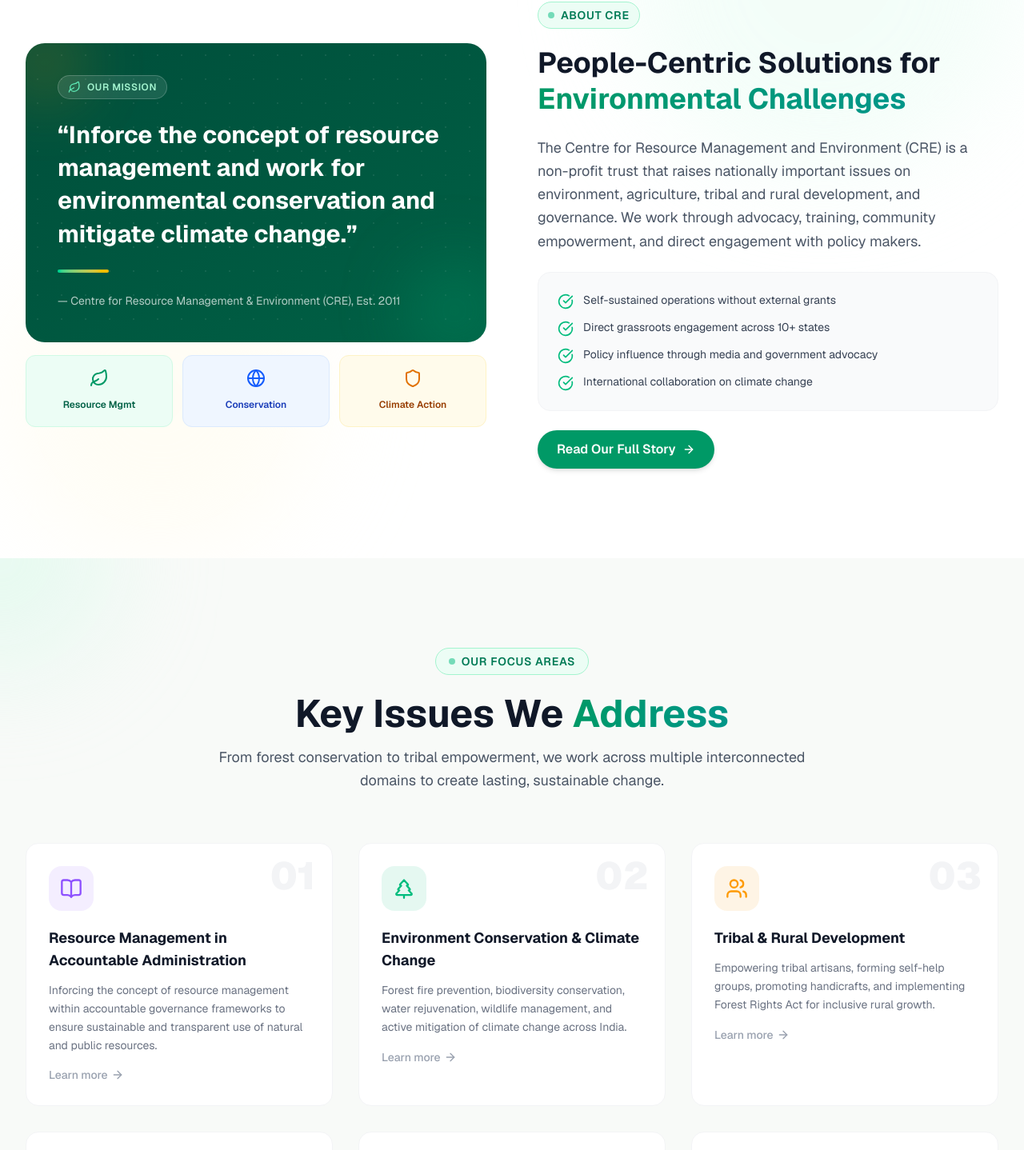
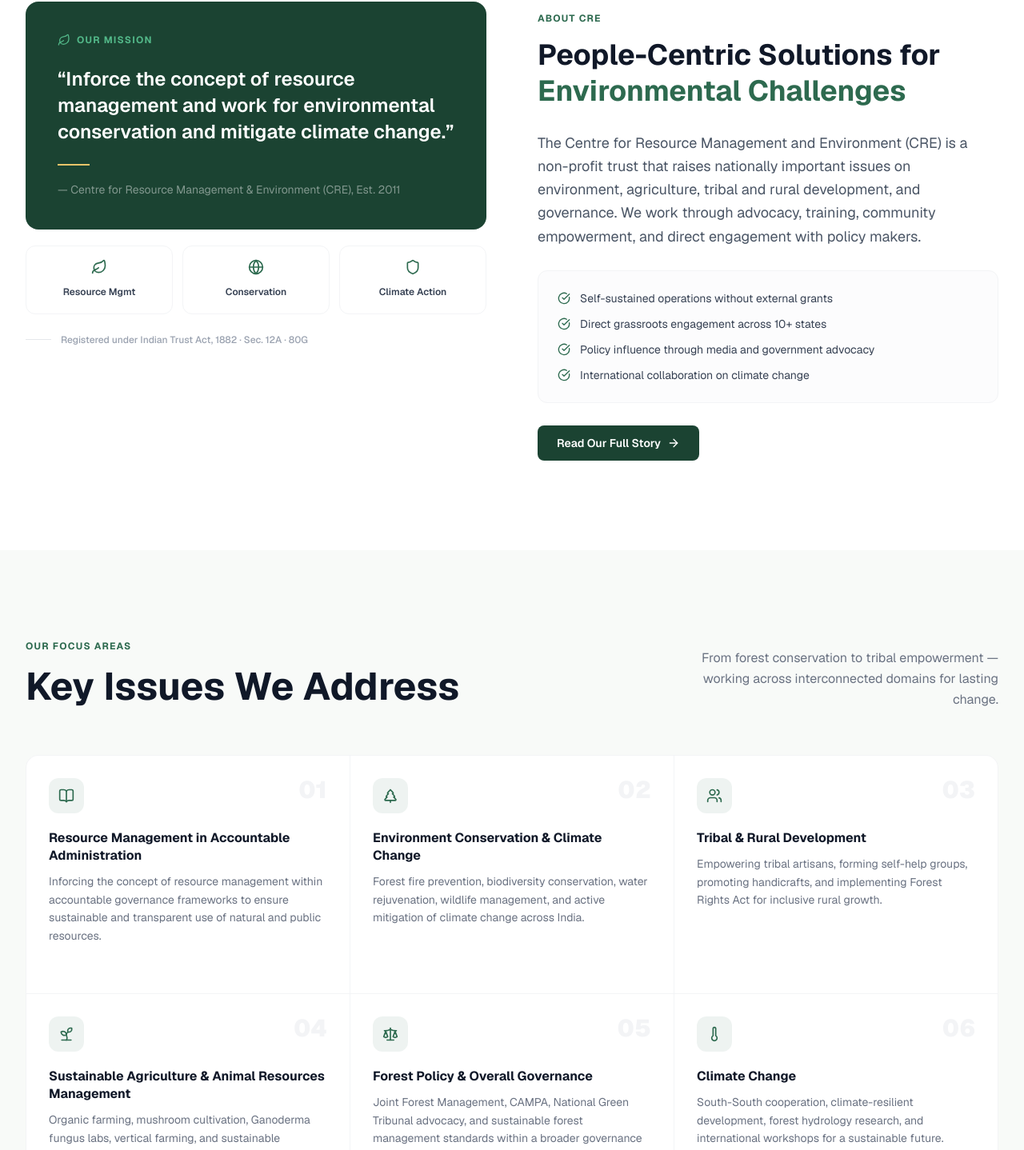
Before and after one commit to Rishu764/CRE, a Next.js app: page / in a window 1280 px wide. Shown: the part 950-2388 px from the top of the page at 80% size. Built offline with nearby package versions, Linux system fonts and the light colour scheme.

Commit message:
redesign home page

```diff
--- a/components/home/AboutPreview.tsx
+++ b/components/home/AboutPreview.tsx
@@ -3,82 +3,70 @@
 
 export default function AboutPreview() {
   return (
-    <section className="py-20 lg:py-28 bg-white relative overflow-hidden">
-      {/* Subtle background decoration */}
-      <div className="absolute top-20 right-0 w-[500px] h-[500px] bg-emerald-50 rounded-full blur-3xl opacity-60 -translate-y-1/2" />
-      <div className="absolute bottom-0 left-0 w-[400px] h-[400px] bg-amber-50 rounded-full blur-3xl opacity-50" />
+    <section className="py-20 lg:py-28 bg-white">
+      <div className="max-w-7xl mx-auto px-4 sm:px-6 lg:px-8">
+        <div className="grid lg:grid-cols-2 gap-16 items-start">
 
-      <div className="max-w-7xl mx-auto px-4 sm:px-6 lg:px-8 relative z-10">
-        <div className="grid lg:grid-cols-2 gap-16 items-center">
-          {/* Left - Visual with Mission Statement */}
-          <div className="relative">
-            {/* Main mission card */}
-            <div className="relative bg-gradient-to-br from-emerald-900 to-emerald-800 rounded-3xl p-8 lg:p-10 text-white overflow-hidden">
-              {/* Decorative pattern */}
-              <div className="absolute inset-0 opacity-10">
-                <svg className="w-full h-full" xmlns="http://www.w3.org/2000/svg">
-                  <defs>
-                    <pattern id="about-dots" x="0" y="0" width="30" height="30" patternUnits="userSpaceOnUse">
-                      <circle cx="15" cy="15" r="1" fill="white" />
-                    </pattern>
-                  </defs>
-                  <rect width="100%" height="100%" fill="url(#about-dots)" />
-                </svg>
-              </div>
-
+          {/* Left — Mission block */}
+          <div className="space-y-5">
+            {/* Mission card — solid dark green, clean */}
+            <div className="relative bg-[#1b4332] rounded-2xl p-8 lg:p-10 text-white overflow-hidden">
               <div className="relative z-10">
-                <div className="inline-flex items-center gap-2 px-3 py-1.5 bg-white/10 rounded-full border border-white/20 mb-6">
-                  <Leaf className="w-4 h-4 text-emerald-300" />
-                  <span className="text-xs font-semibold text-emerald-200 uppercase tracking-wider">Our Mission</span>
+                <div className="flex items-center gap-2 mb-6">
+                  <Leaf className="w-4 h-4 text-[#52b788]" />
+                  <span className="text-xs font-bold text-[#52b788] uppercase tracking-widest">
+                    Our Mission
+                  </span>
                 </div>
 
-                <blockquote className="text-xl sm:text-2xl lg:text-3xl font-bold leading-snug mb-6">
-                  &ldquo;Inforce the concept of resource management and work for environmental conservation and mitigate climate change.&rdquo;
+                <blockquote className="text-xl sm:text-2xl font-semibold leading-snug text-white mb-6">
+                  &ldquo;Inforce the concept of resource management and work for
+                  environmental conservation and mitigate climate change.&rdquo;
                 </blockquote>
 
-                <div className="w-16 h-1 bg-gradient-to-r from-emerald-400 to-amber-400 rounded-full mb-6" />
+                <div className="w-10 h-0.5 bg-[#e9c46a] mb-5" />
 
-                <p className="text-white/70 text-sm leading-relaxed">
-                  — Centre for Resource Management & Environment (CRE), Est. 2011
+                <p className="text-white/45 text-sm">
+                  — Centre for Resource Management &amp; Environment (CRE), Est. 2011
                 </p>
               </div>
-
-              {/* Corner decoration */}
-              <div className="absolute -bottom-6 -right-6 w-32 h-32 bg-emerald-600/30 rounded-full blur-2xl" />
-              <div className="absolute -top-6 -left-6 w-24 h-24 bg-amber-500/20 rounded-full blur-2xl" />
             </div>
 
-            {/* Three floating mini cards below */}
-            <div className="grid grid-cols-3 gap-3 mt-4">
-              <div className="bg-emerald-50 border border-emerald-100 rounded-xl p-4 text-center hover:-translate-y-1 transition-transform">
-                <Leaf className="w-6 h-6 text-emerald-600 mx-auto mb-2" />
-                <span className="text-xs font-semibold text-emerald-800">Resource Mgmt</span>
-              </div>
-              <div className="bg-blue-50 border border-blue-100 rounded-xl p-4 text-center hover:-translate-y-1 transition-transform">
-                <Globe className="w-6 h-6 text-blue-600 mx-auto mb-2" />
-                <span className="text-xs font-semibold text-blue-800">Conservation</span>
-              </div>
-              <div className="bg-amber-50 border border-amber-100 rounded-xl p-4 text-center hover:-translate-y-1 transition-transform">
-                <Shield className="w-6 h-6 text-amber-600 mx-auto mb-2" />
-                <span className="text-xs font-semibold text-amber-800">Climate Action</span>
-              </div>
+            {/* Three pillars — single color, clean */}
+            <div className="grid grid-cols-3 gap-3">
+              {[
+                { icon: Leaf, label: "Resource Mgmt" },
+                { icon: Globe, label: "Conservation" },
+                { icon: Shield, label: "Climate Action" },
+              ].map(({ icon: Icon, label }) => (
+                <div
+                  key={label}
+                  className="border border-gray-100 rounded-xl p-4 text-center hover:border-[#2d6a4f]/30 hover:bg-[#2d6a4f]/5 transition-colors"
+                >
+                  <Icon className="w-5 h-5 text-[#2d6a4f] mx-auto mb-2" />
+                  <span className="text-xs font-semibold text-gray-700">{label}</span>
+                </div>
+              ))}
+            </div>
+
+            {/* Registration note */}
+            <div className="flex items-center gap-3 pt-1">
+              <div className="w-8 h-px bg-gray-200" />
+              <span className="text-xs text-gray-400 font-medium">
+                Registered under Indian Trust Act, 1882 · Sec. 12A · 80G
+              </span>
             </div>
           </div>
 
-          {/* Right - Content */}
-          <div className="space-y-6">
+          {/* Right — Content */}
+          <div className="space-y-7 lg:pt-2">
             <div>
-              <div className="inline-flex items-center gap-2 px-3 py-1.5 bg-emerald-50 border border-emerald-200 rounded-full mb-3">
-                <span className="w-2 h-2 bg-emerald-500 rounded-full animate-pulse" />
-                <span className="text-sm font-semibold text-emerald-700 uppercase tracking-wider">
-                  About CRE
-                </span>
-              </div>
-              <h2 className="text-3xl lg:text-4xl font-bold text-gray-900 mt-2 leading-tight">
+              <span className="text-xs font-bold text-[#2d6a4f] uppercase tracking-widest">
+                About CRE
+              </span>
+              <h2 className="text-3xl lg:text-4xl font-bold text-gray-900 mt-3 leading-tight">
                 People-Centric Solutions for{" "}
-                <span className="bg-gradient-to-r from-emerald-600 to-teal-600 bg-clip-text text-transparent">
-                  Environmental Challenges
-                </span>
+                <span className="text-[#2d6a4f]">Environmental Challenges</span>
               </h2>
             </div>
 
@@ -90,7 +78,8 @@
               empowerment, and direct engagement with policy makers.
             </p>
 
-            <div className="space-y-3 bg-gray-50 rounded-2xl p-6 border border-gray-100">
+            {/* Key points */}
+            <div className="space-y-3 border border-gray-100 rounded-xl p-6 bg-gray-50/50">
               {[
                 "Self-sustained operations without external grants",
                 "Direct grassroots engagement across 10+ states",
@@ -98,7 +87,7 @@
                 "International collaboration on climate change",
               ].map((point) => (
                 <div key={point} className="flex items-start gap-3">
-                  <CheckCircle className="w-5 h-5 text-emerald-500 shrink-0 mt-0.5" />
+                  <CheckCircle className="w-4 h-4 text-[#2d6a4f] shrink-0 mt-0.5" />
                   <span className="text-sm text-gray-700">{point}</span>
                 </div>
               ))}
@@ -106,7 +95,7 @@
 
             <Link
               href="/about"
-              className="inline-flex items-center gap-2 px-6 py-3 bg-emerald-600 text-white font-semibold rounded-full hover:bg-emerald-700 transition-all shadow-md hover:shadow-lg group"
+              className="inline-flex items-center gap-2 px-6 py-3 bg-[#1b4332] text-white text-sm font-semibold rounded-lg hover:bg-[#2d6a4f] transition-colors group"
             >
               Read Our Full Story
               <ArrowRight className="w-4 h-4 group-hover:translate-x-1 transition-transform" />
--- a/components/home/KeyIssuesSection.tsx
+++ b/components/home/KeyIssuesSection.tsx
@@ -20,10 +20,6 @@
     title: "Resource Management in Accountable Administration",
     description:
       "Inforcing the concept of resource management within accountable governance frameworks to ensure sustainable and transparent use of natural and public resources.",
-    gradient: "from-violet-500 to-purple-600",
-    iconBg: "bg-violet-500/10",
-    iconColor: "text-violet-500",
-    borderHover: "hover:border-violet-400",
     number: "01",
   },
   {
@@ -31,10 +27,6 @@
     title: "Environment Conservation & Climate Change",
     description:
       "Forest fire prevention, biodiversity conservation, water rejuvenation, wildlife management, and active mitigation of climate change across India.",
-    gradient: "from-emerald-500 to-green-600",
-    iconBg: "bg-emerald-500/10",
-    iconColor: "text-emerald-500",
-    borderHover: "hover:border-emerald-400",
     number: "02",
   },
   {
@@ -42,10 +34,6 @@
     title: "Tribal & Rural Development",
     description:
       "Empowering tribal artisans, forming self-help groups, promoting handicrafts, and implementing Forest Rights Act for inclusive rural growth.",
-    gradient: "from-amber-500 to-orange-600",
-    iconBg: "bg-amber-500/10",
-    iconColor: "text-amber-500",
-    borderHover: "hover:border-amber-400",
     number: "03",
   },
   {
@@ -53,10 +41,6 @@
     title: "Sustainable Agriculture & Animal Resources Management",
     description:
       "Organic farming, mushroom cultivation, Ganoderma fungus labs, vertical farming, and sustainable management of animal resources for enhanced farmer income.",
-    gradient: "from-lime-500 to-green-600",
-    iconBg: "bg-lime-500/10",
-    iconColor: "text-lime-500",
-    borderHover: "hover:border-lime-400",
     number: "04",
   },
   {
@@ -64,10 +48,6 @@
     title: "Forest Policy & Overall Governance",
     description:
       "Joint Forest Management, CAMPA, National Green Tribunal advocacy, and sustainable forest management standards within a broader governance framework.",
-    gradient: "from-blue-500 to-indigo-600",
-    iconBg: "bg-blue-500/10",
-    iconColor: "text-blue-500",
-    borderHover: "hover:border-blue-400",
     number: "05",
   },
   {
@@ -75,10 +55,6 @@
     title: "Climate Change",
     description:
       "South-South cooperation, climate-resilient development, forest hydrology research, and international workshops for a sustainable future.",
-    gradient: "from-red-500 to-rose-600",
-    iconBg: "bg-red-500/10",
-    iconColor: "text-red-500",
-    borderHover: "hover:border-red-400",
     number: "06",
   },
   {
@@ -86,10 +62,6 @@
     title: "Eco-Tourism & Development",
     description:
       "National park assessment, community-based tourism models, and eco-development projects for livelihood enhancement.",
-    gradient: "from-teal-500 to-cyan-600",
-    iconBg: "bg-teal-500/10",
-    iconColor: "text-teal-500",
-    borderHover: "hover:border-teal-400",
     number: "07",
   },
   {
@@ -97,10 +69,6 @@
     title: "Legal & Diplomatic Issues",
     description:
       "The issues of judicial intervention and need for quick justice to the people is an essential for a just jurisprudence and equitable legal framework.",
-    gradient: "from-slate-500 to-gray-600",
-    iconBg: "bg-slate-500/10",
-    iconColor: "text-slate-600",
-    borderHover: "hover:border-slate-400",
     number: "08",
   },
   {
@@ -108,92 +76,76 @@
     title: "International Issues",
     description:
       "Relating to emerging geo-politics and the role of emerging India as a global leader in environmental diplomacy and international cooperation.",
-    gradient: "from-sky-500 to-blue-600",
-    iconBg: "bg-sky-500/10",
-    iconColor: "text-sky-500",
-    borderHover: "hover:border-sky-400",
     number: "09",
   },
 ];
 
 export default function KeyIssuesSection() {
   return (
-    <section className="py-20 lg:py-28 bg-[#f8faf8] relative overflow-hidden">
-      {/* Decorative background elements */}
-      <div className="absolute top-0 left-0 w-72 h-72 bg-emerald-100/40 rounded-full blur-3xl -translate-x-1/2 -translate-y-1/2" />
-      <div className="absolute bottom-0 right-0 w-96 h-96 bg-amber-100/30 rounded-full blur-3xl translate-x-1/3 translate-y-1/3" />
-
-      <div className="max-w-7xl mx-auto px-4 sm:px-6 lg:px-8 relative z-10">
+    <section className="py-20 lg:py-28 bg-[#f8faf8]">
+      <div className="max-w-7xl mx-auto px-4 sm:px-6 lg:px-8">
         {/* Header */}
-        <div className="text-center max-w-3xl mx-auto mb-16">
-          <div className="inline-flex items-center gap-2 px-4 py-1.5 bg-emerald-50 border border-emerald-200 rounded-full mb-4">
-            <span className="w-2 h-2 bg-emerald-500 rounded-full animate-pulse" />
-            <span className="text-sm font-semibold text-emerald-700 uppercase tracking-wider">
+        <div className="flex flex-col lg:flex-row lg:items-end lg:justify-between gap-6 mb-14">
+          <div>
+            <p className="text-[#2d6a4f] text-xs font-bold uppercase tracking-widest mb-3">
               Our Focus Areas
-            </span>
+            </p>
+            <h2 className="text-3xl sm:text-4xl lg:text-5xl font-bold text-gray-900 leading-tight">
+              Key Issues We Address
+            </h2>
           </div>
-          <h2 className="text-3xl sm:text-4xl lg:text-5xl font-bold text-gray-900 mt-2 mb-4">
-            Key Issues We{" "}
-            <span className="bg-gradient-to-r from-emerald-600 to-teal-600 bg-clip-text text-transparent">
-              Address
-            </span>
-          </h2>
-          <p className="text-gray-600 leading-relaxed text-lg">
-            From forest conservation to tribal empowerment, we work across
-            multiple interconnected domains to create lasting, sustainable
-            change.
+          <p className="text-gray-500 text-base max-w-sm leading-relaxed lg:text-right">
+            From forest conservation to tribal empowerment — working across
+            interconnected domains for lasting change.
           </p>
         </div>
 
-        {/* Issues Grid */}
-        <div className="grid sm:grid-cols-2 lg:grid-cols-3 gap-6 lg:gap-8">
+        {/* Issues Grid — unified green palette */}
+        <div className="grid sm:grid-cols-2 lg:grid-cols-3 gap-px bg-gray-100 border border-gray-100 rounded-2xl overflow-hidden">
           {issues.map((issue) => (
             <div
               key={issue.title}
-              className={`group relative bg-white rounded-2xl p-7 border border-gray-100 ${issue.borderHover} transition-all duration-300 hover:shadow-xl hover:-translate-y-2 cursor-pointer overflow-hidden`}
+              className="group relative bg-white p-7 hover:bg-[#f8faf8] transition-colors duration-200 cursor-pointer"
             >
-              {/* Gradient top bar */}
-              <div
-                className={`absolute top-0 left-0 right-0 h-1 bg-gradient-to-r ${issue.gradient} opacity-0 group-hover:opacity-100 transition-opacity`}
-              />
+              {/* Left accent bar on hover */}
+              <div className="absolute left-0 top-6 bottom-6 w-0.5 bg-[#2d6a4f] opacity-0 group-hover:opacity-100 transition-opacity duration-200 rounded-full" />
 
-              {/* Number watermark */}
-              <span className="absolute top-4 right-5 text-5xl font-black text-gray-100 group-hover:text-gray-200 transition-colors select-none">
-                {issue.number}
-              </span>
-
-              {/* Icon */}
-              <div
-                className={`relative w-14 h-14 ${issue.iconBg} rounded-2xl flex items-center justify-center mb-5 group-hover:scale-110 transition-transform duration-300`}
-              >
-                <issue.icon className={`w-7 h-7 ${issue.iconColor}`} />
+              {/* Number + Icon row */}
+              <div className="flex items-start justify-between mb-5">
+                <div className="w-11 h-11 rounded-xl bg-[#2d6a4f]/8 flex items-center justify-center transition-transform duration-200 group-hover:scale-105">
+                  <issue.icon className="w-5 h-5 text-[#2d6a4f]" />
+                </div>
+                <span className="text-3xl font-black text-gray-100 group-hover:text-gray-200 transition-colors select-none leading-none">
+                  {issue.number}
+                </span>
               </div>
 
               {/* Content */}
-              <h3 className="text-lg font-bold text-gray-900 mb-3 group-hover:text-gray-800">
+              <h3 className="text-base font-bold text-gray-900 mb-2.5 leading-snug">
                 {issue.title}
               </h3>
               <p className="text-sm text-gray-500 leading-relaxed mb-4">
                 {issue.description}
               </p>
 
-              {/* Learn more link */}
-              <div className="flex items-center gap-1 text-sm font-medium text-gray-400 group-hover:text-emerald-600 transition-colors">
+              {/* Learn more */}
+              <div className="flex items-center gap-1 text-xs font-semibold text-[#2d6a4f] opacity-0 group-hover:opacity-100 transition-opacity duration-200">
                 <span>Learn more</span>
-                <ArrowRight className="w-4 h-4 group-hover:translate-x-1 transition-transform" />
+                <ArrowRight className="w-3.5 h-3.5 group-hover:translate-x-0.5 transition-transform" />
               </div>
             </div>
           ))}
         </div>
 
         {/* CTA */}
-        <div className="text-center mt-14">
+        <div className="flex items-center justify-between mt-10 pt-8 border-t border-gray-100">
+          <p className="text-sm text-gray-400">9 focus areas · active since 2011</p>
           <Link
             href="/key-issues"
-            className="inline-flex items-center gap-2 px-8 py-4 bg-gradient-to-r from-emerald-600 to-teal-600 text-white font-semibold rounded-full hover:from-emerald-700 hover:to-teal-700 transition-all shadow-lg hover:shadow-xl hover:shadow-emerald-200/50 hover:-translate-y-0.5"
+            className="inline-flex items-center gap-2 text-sm font-semibold text-[#2d6a4f] hover:text-[#1b4332] transition-colors group"
           >
             Explore All Issues
-            <ArrowRight className="w-5 h-5" />
+            <ArrowRight className="w-4 h-4 group-hover:translate-x-1 transition-transform" />
           </Link>
         </div>
       </div>
--- a/components/home/PublicationsPreview.tsx
+++ b/components/home/PublicationsPreview.tsx
@@ -36,7 +36,7 @@
           {/* Left - Header */}
           <div className="lg:col-span-1 space-y-6">
             <span className="text-sm font-semibold text-primary uppercase tracking-wider">
-              Publications & Media
+              Publications &amp; Media
             </span>
             <h2 className="text-3xl lg:text-4xl font-bold text-foreground leading-tight">
               Thought Leadership Through Writing
@@ -108,7 +108,7 @@
             </div>
 
             {/* Pioneer Newspaper Banner */}
-            <div className="mt-6 bg-gradient-to-r from-primary/5 to-secondary/5 rounded-2xl p-6 border border-primary/10">
+            <div className="mt-6 bg-primary/5 rounded-2xl p-6 border border-primary/10">
               <div className="flex items-center gap-4">
                 <div className="w-12 h-12 bg-primary/10 rounded-xl flex items-center justify-center shrink-0">
                   <Newspaper className="w-6 h-6 text-primary" />
@@ -119,7 +119,7 @@
                   </h4>
                   <p className="text-xs text-text-muted">
                     Published from Delhi, Bhopal, Lucknow, Bhubaneswar, Ranchi,
-                    Raipur, Chandigarh, Dehradun, Hyderabad & Vijayawada
+                    Raipur, Chandigarh, Dehradun, Hyderabad &amp; Vijayawada
                   </p>
                 </div>
               </div>
--- a/components/home/TimelineSection.tsx
+++ b/components/home/TimelineSection.tsx
@@ -304,9 +304,9 @@
               </div>
 
               {/* Progress bar */}
-              <div className="w-full max-w-md h-1 bg-white/10 rounded-full overflow-hidden">
+              <div className="w-full max-w-md h-px bg-white/10 overflow-hidden">
                 <div
-                  className="h-full bg-gradient-to-r from-[#52b788] to-[#e9c46a] rounded-full transition-all duration-500"
+                  className="h-full bg-[#52b788] transition-all duration-500"
                   style={{
                     width: `${((activeIndex + 1) / timelineData.length) * 100}%`,
                   }}
@@ -339,7 +339,7 @@
                 {item.year}
                 {/* Active indicator */}
                 {index === activeIndex && (
-                  <span className="absolute bottom-0 left-0 right-0 h-[3px] bg-gradient-to-r from-[#52b788] to-[#e9c46a]" />
+                  <span className="absolute bottom-0 left-0 right-0 h-[2px] bg-[#52b788]" />
                 )}
               </button>
             ))}
--- a/components/home/WorkshopHighlight.tsx
+++ b/components/home/WorkshopHighlight.tsx
@@ -17,10 +17,10 @@
 
             <h2 className="text-3xl lg:text-4xl font-bold text-foreground leading-tight">
               International Workshop on{" "}
-              <span className="gradient-text">
+              <span className="text-primary">
                 Combating Climate Change
               </span>{" "}
-              in South Asia & East Africa
+              in South Asia &amp; East Africa
             </h2>
 
             <p className="text-text-muted leading-relaxed">
--- a/package.json
+++ b/package.json
@@ -9,6 +9,7 @@
     "lint": "eslint"
   },
   "dependencies": {
+    "framer-motion": "^11.18.2",
     "lucide-react": "^1.16.0",
     "next": "16.2.6",
     "nodemailer": "^8.0.9",
```
Also changed, not shown: app/globals.css (+19 -3 lines), components/home/CTASection.tsx (+20 -16 lines), components/home/HeroSection.tsx (+15 -20 lines), components/home/ImpactStats.tsx (+45 -31 lines), components/home/LeadershipPreview.tsx (+94 -79 lines), 1 other file (tests, documents, lock files or other folders).
